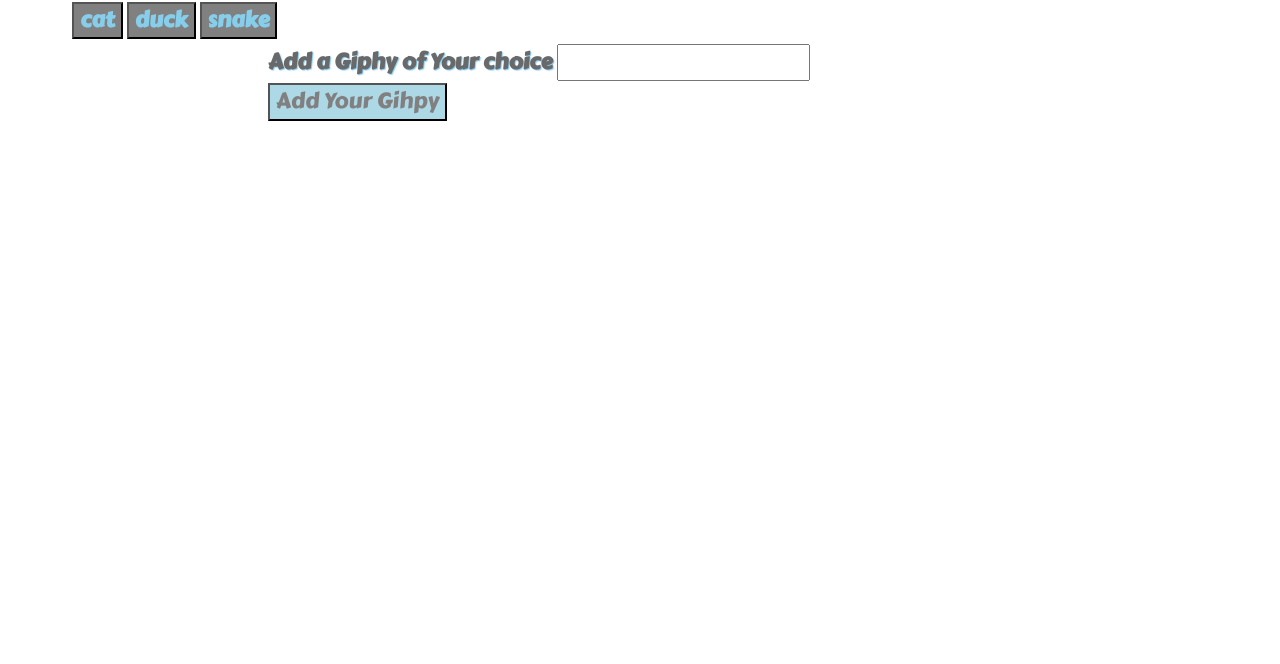
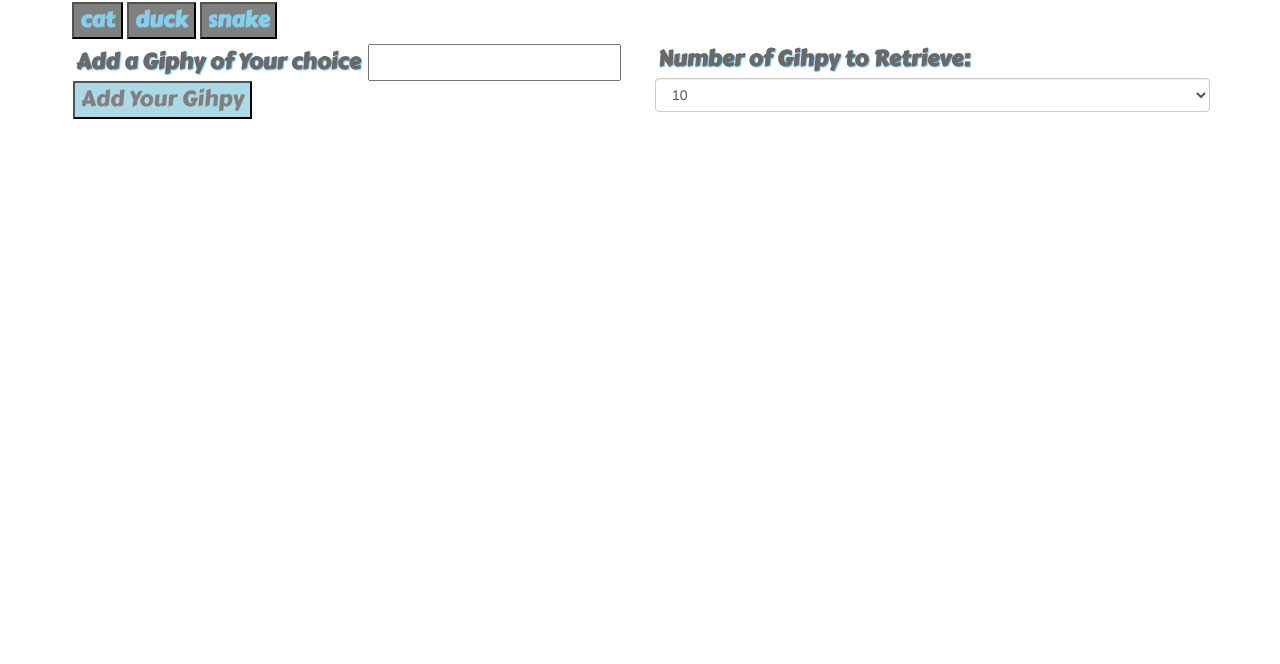
Before and after one commit to mgikanga/Get-Giphy, a plain HTML site: page index.html in a window 1280 px wide. Shown: the part 136-800 px from the top of the page. Drawn offline with nearby package versions, Linux system fonts and the light colour scheme; a web font is replaced by a local one.

Commit message:
adde form to user choose how many gif to retrieve

```diff
--- a/index.html
+++ b/index.html
@@ -27,8 +27,8 @@
             </div>
         </div>
         <div class="row">
-                <div class="col-md-2" id="content"></div>
-            <div class="col-md-8" id="content">
+
+            <div class="col-md-6" id="content">
                 <form id="giphy-form">
                         <label for="giphy-input">Add a Giphy of Your choice</label>
                         <input type="text" id="giphy-input"><br>
@@ -37,7 +37,18 @@
                         <input id="add-giphy" type="submit" value="Add Your Gihpy">
                       </form>
         </div>
-        <div class="col-md-2" id="content"></div>
+        <div class="col-md-6" id="content">
+            <!-- capture the number of giphy the use wants to retrieve  -->
+            <div class="form-group">
+                <label for="pwd">Number of Gihpy to Retrieve:</label>
+                <select class="form-control" id="giphy-count">
+                  <option value="5">5</option>
+                  <!-- Setting the option for 5 as default -->
+                  <option value="10" selected>10</option>
+                  <option value="15">15</option>
+                </select>
+              </div>
+        </div>
     </div>
     <div class="row">
             <div class="col-md-12" id="content">
--- a/style.css
+++ b/style.css
@@ -17,7 +17,7 @@ button{
 button:hover{
 background-color: lightslategray;
 }
-form{
+form, label{
     margin: 3px;
   color: dimgrey;
   font-family: 'Carter One', cursive;
```
